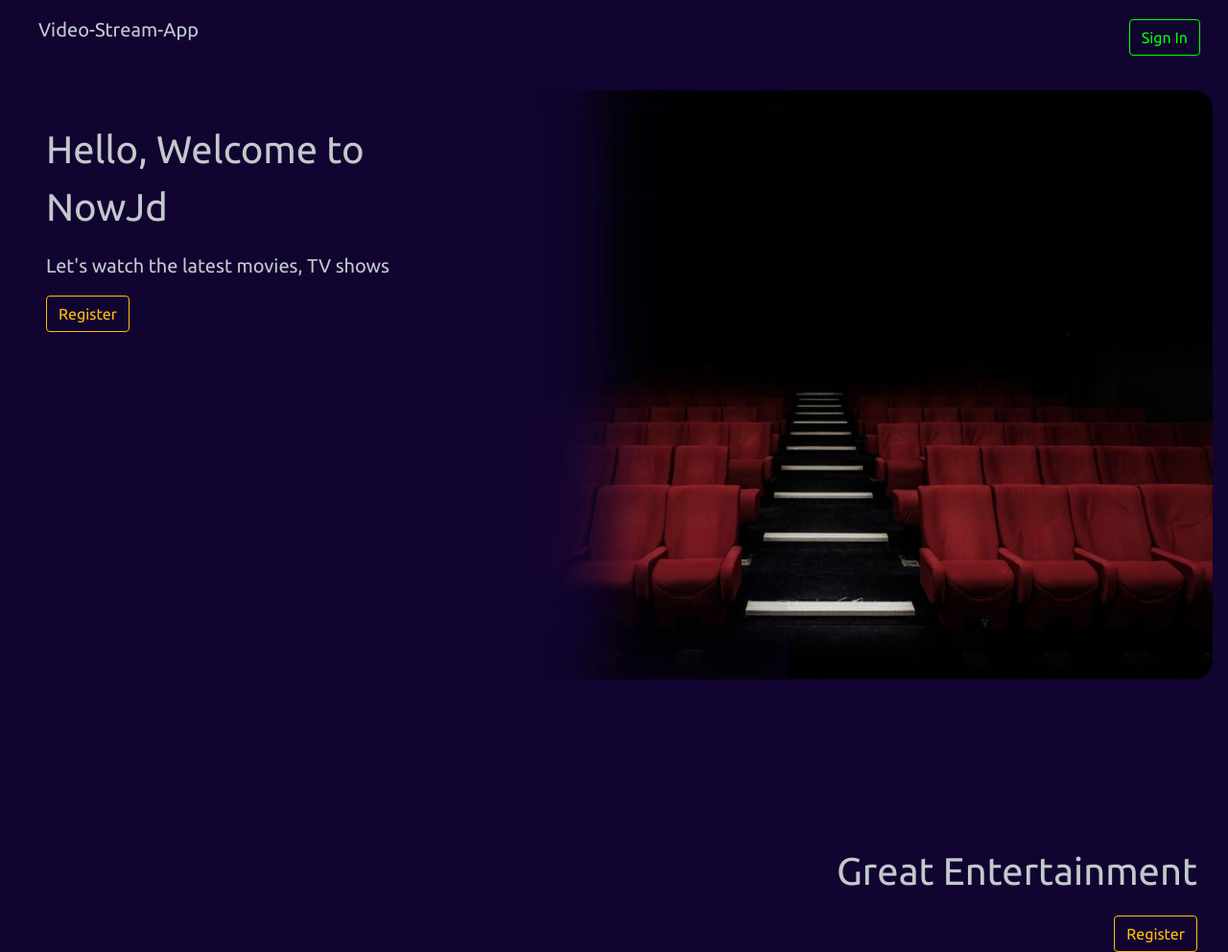
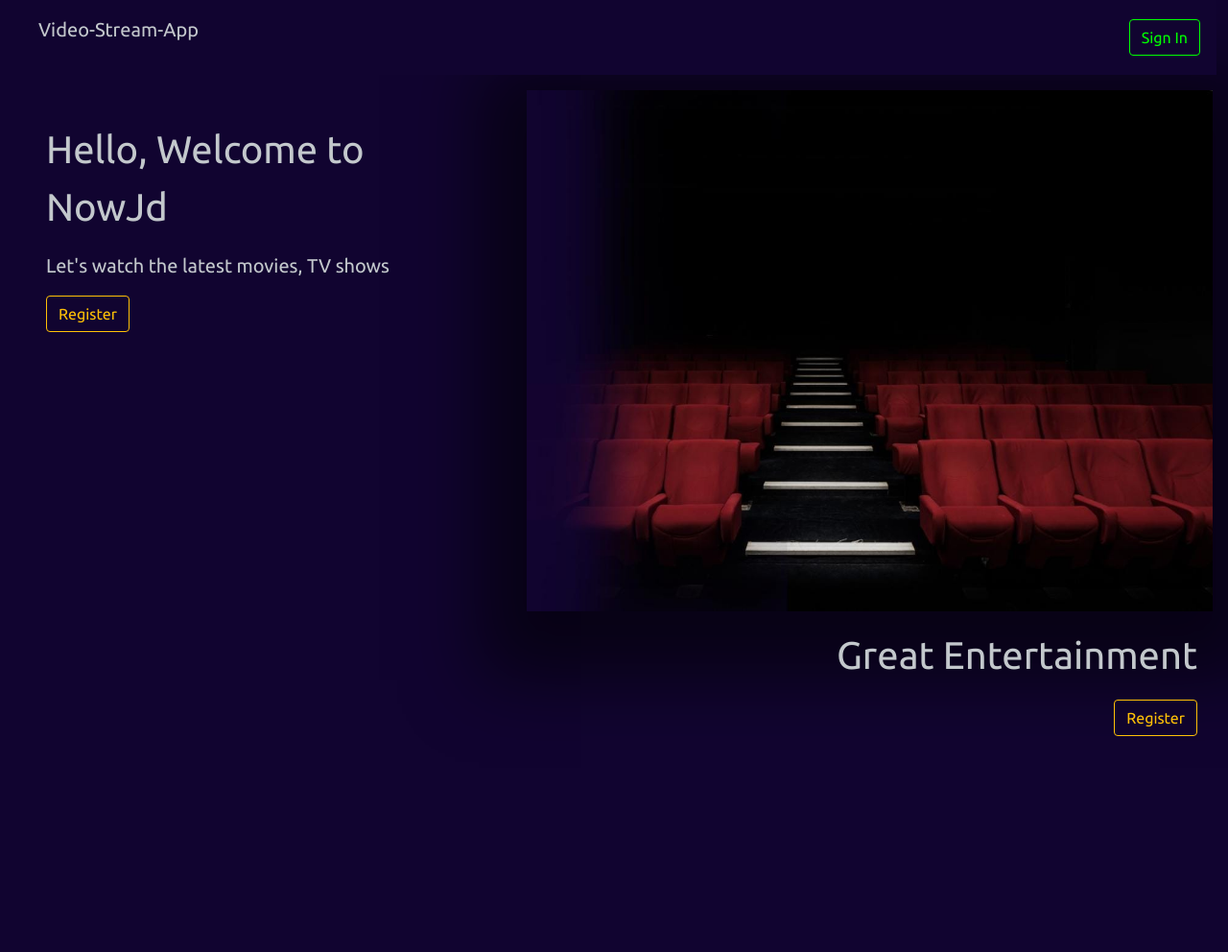
Before and after one commit to Dharshan-J/video-stream-app, a Node server app: page / in a window 1280 px wide. Shown: the whole page at 96% size. After the commit the page ends 800 px from the top, so only its background shows below. Run offline with Node 20, Linux system fonts and the light colour scheme.

Commit message:
login and signup updated by jd

```diff
--- a/public/css/login.css
+++ b/public/css/login.css
@@ -13,7 +13,10 @@
 .row.col{
   background-color: aliceblue;
 }
+<<<<<<< HEAD
 
+=======
+>>>>>>> origin
 
 .row {
   height: 100vh;
@@ -40,10 +43,13 @@
   background-color: rgb(0, 255, 0);
   color:white;
   border: (54, 165, 54) solid 0.6px;
+<<<<<<< HEAD
 }
 .row2{
   padding-right: 20px;
   height: auto;
+=======
+>>>>>>> origin
 }
 #welcome_text3{
     /* margin-right: 20px; */
@@ -51,7 +57,13 @@
 }
 
 
+.img-fluid{
+ height: 100%;
+ width: 100%;
+ mask-border-mode:luminance;
+ box-shadow: rgba(0, 0, 0, 0.56) 0px 22px 70px 50px ;
 
+<<<<<<< HEAD
 .img-fluid{
  height: 80%;
  width: 100%;
@@ -61,3 +73,7 @@
  box-shadow: inset 20px 20px 20px #020861;
  border-radius: 20px;
 }
+
+=======
+}
+>>>>>>> origin
```
